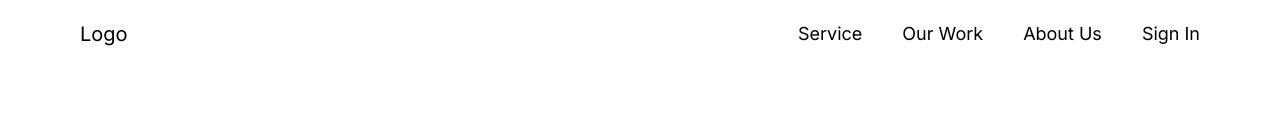
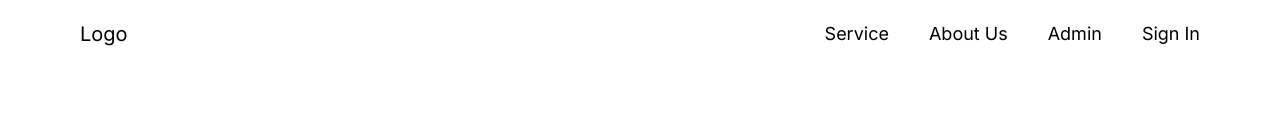
Before and after one commit to arpitsahuu/Learnify, a Next.js app in the folder client/: page / in a window 1280 px wide. Shown: the top 140 px of the page. Built offline with nearby package versions, Linux system fonts and the light colour scheme; no server answers.

Commit message:
make admin panel protected

```diff
--- a/client/src/app/admin/categories/page.tsx
+++ b/client/src/app/admin/categories/page.tsx
@@ -11,7 +11,7 @@ type Props = {};
 const page = (props: Props) => {
   return (
     <div>
-      {/* <AdminProtected> */}
+      <AdminProtected>
         <Heading
           title="Elearning - Admin"
           description="ELearning is a platform for students to learn and get help from teachers"
@@ -26,7 +26,7 @@ const page = (props: Props) => {
             <EditCategories />
           </div>
         </div>
-      {/* </AdminProtected> */}
+      </AdminProtected>
     </div>
   );
 };
--- a/client/src/app/admin/courses-analytics/page.tsx
+++ b/client/src/app/admin/courses-analytics/page.tsx
@@ -5,11 +5,13 @@ import AdminSidebar from "@/components/Admin/sidebar/AdminSidebar";
 import DashboardHeader from '../../../components/Admin/DashboardHeader';
 import Heading from '@/components/utils/Heading';
 import CourseAnalytics from "../../../components/Admin/Analytics/CourseAnalytics";
+import AdminProtected from '@/app/hooks/adminProtected';
 type Props = {}
 
 const page = (props: Props) => {
   return (
     <div>
+      <AdminProtected>
         <Heading
           title="Elearning - Admin"
           description="ELearning is a platform for students to learn and get help from teachers"
@@ -24,6 +26,7 @@ const page = (props: Props) => {
             <CourseAnalytics />
           </div>
         </div>
+      </AdminProtected>
     </div>
   )
 }
--- a/client/src/app/admin/courses/page.tsx
+++ b/client/src/app/admin/courses/page.tsx
@@ -12,7 +12,7 @@ const page = (props: Props) => {
 
   return (
     <div>
-      {/* <AdminProtected> */}
+      <AdminProtected>
         <Heading
           title="Elearning - Admin"
           description="ELearning is a platform for students to learn and get help from teachers"
@@ -27,7 +27,7 @@ const page = (props: Props) => {
             <AllCourses />
           </div>
         </div>
-      {/* </AdminProtected> */}
+      </AdminProtected>
     </div>
   )
 }
--- a/client/src/app/admin/create-course/page.tsx
+++ b/client/src/app/admin/create-course/page.tsx
@@ -4,12 +4,14 @@ import AdminSidebar from "@/components/Admin/sidebar/AdminSidebar";
 import CreateCourse from "../../../components/Admin/Course/CreateCourse";
 import DashboardHeader from '../../../components/Admin/DashboardHeader';
 import Heading from '@/components/utils/Heading';
+import AdminProtected from '@/app/hooks/adminProtected';
 
 type Props = {}
 
 const page = (props: Props) => {
   return (
     <div>
+      <AdminProtected>
         <Heading
           title="Lernify - Admin"
           description="ELearning is a platform for students to learn and get help from teachers"
@@ -24,6 +26,7 @@ const page = (props: Props) => {
             <CreateCourse />
           </div>
         </div>
+      </AdminProtected>
     </div>
   )
 }
--- a/client/src/app/admin/edit-course/[id]/page.tsx
+++ b/client/src/app/admin/edit-course/[id]/page.tsx
@@ -5,15 +5,17 @@ import CreateCourse from "../../../../components/Admin/Course/CreateCourse";
 import DashboardHeader from '../../../../components/Admin/DashboardHeader';
 import Heading from '@/components/utils/Heading';
 import EditCourse from '@/components/Admin/Course/EditCourse';
+import AdminProtected from '@/app/hooks/adminProtected';
 
 
 type Props = {}
 
-const page = ({params}:any) => {
+const page = ({ params }: any) => {
   const id = params?.id;
 
   return (
     <div>
+      <AdminProtected>
         <Heading
           title="Elearning - Admin"
           description="ELearning is a platform for students to learn and get help from teachers"
@@ -28,6 +30,7 @@ const page = ({params}:any) => {
             <EditCourse id={id} />
           </div>
         </div>
+      </AdminProtected>
     </div>
   )
 }
--- a/client/src/app/admin/faq/page.tsx
+++ b/client/src/app/admin/faq/page.tsx
@@ -11,7 +11,7 @@ type Props = {};
 const page = (props: Props) => {
   return (
     <div>
-      {/* <AdminProtected> */}
+      <AdminProtected>
         <Heading
           title="Elearning - Admin"
           description="ELearning is a platform for students to learn and get help from teachers"
@@ -27,7 +27,7 @@ const page = (props: Props) => {
             <br />
           </div>
         </div>
-      {/* </AdminProtected> */}
+      </AdminProtected>
     </div>
   );
 };
--- a/client/src/app/admin/orders-analytics/page.tsx
+++ b/client/src/app/admin/orders-analytics/page.tsx
@@ -4,12 +4,14 @@ import AdminSidebar from "@/components/Admin/sidebar/AdminSidebar";
 import DashboardHeader from '../../../components/Admin/DashboardHeader';
 import Heading from '@/components/utils/Heading';
 import OrdersAnalytics from "../../../components/Admin/Analytics/OrdersAnalytics";
+import AdminProtected from '@/app/hooks/adminProtected';
 
 type Props = {}
 
 const page = (props: Props) => {
   return (
     <div>
+      <AdminProtected>
         <Heading
           title="Elearning - Admin"
           description="ELearning is a platform for students to learn and get help from teachers"
@@ -24,6 +26,7 @@ const page = (props: Props) => {
             <OrdersAnalytics />
           </div>
         </div>
+      </AdminProtected>
     </div>
   )
 }
--- a/client/src/app/admin/page.tsx
+++ b/client/src/app/admin/page.tsx
@@ -1,6 +1,6 @@
 "use client";
 import React from "react";
-// import AdminProtected from "../hooks/adminProtected";
+import AdminProtected from "../hooks/adminProtected";
 // import DashboardHero from "../components/Admin/DashboardHero";
 import Heading from "@/components/utils/Heading";
 import AdminSidebar from "@/components/Admin/sidebar/AdminSidebar";
@@ -11,7 +11,7 @@ type Props = {};
 const page = (props: Props) => {
   return (
     <div>
-      {/* <AdminProtected> */}
+      <AdminProtected>
         <Heading
           title="Elearning - Admin"
           description="ELearning is a platform for students to learn and get help from teachers"
@@ -25,7 +25,7 @@ const page = (props: Props) => {
             <DashboardHero isDashboard={true} />
           </div>
         </div>
-      {/* </AdminProtected> */}
+      </AdminProtected>
     </div>
   );
 };
--- a/client/src/app/admin/team/page.tsx
+++ b/client/src/app/admin/team/page.tsx
@@ -11,7 +11,7 @@ type Props = {};
 const page = (props: Props) => {
   return (
     <div>
-      {/* <AdminProtected> */}
+      <AdminProtected>
         <Heading
           title="Lernify - Admin"
           description="Lernify is a platform for students to learn and get help from teachers"
@@ -26,7 +26,7 @@ const page = (props: Props) => {
             <AllUsers isTeam={true} />
           </div>
         </div>
-      {/* </AdminProtected> */}
+      </AdminProtected>
     </div>
   );
 };
--- a/client/src/app/admin/users-analytics/page.tsx
+++ b/client/src/app/admin/users-analytics/page.tsx
@@ -4,12 +4,14 @@ import AdminSidebar from "@/components/Admin/sidebar/AdminSidebar";
 import DashboardHeader from '../../../components/Admin/DashboardHeader';
 import Heading from '@/components/utils/Heading';
 import UserAnalytics from '../../../components/Admin/Analytics/UserAnalytics';
+import AdminProtected from '@/app/hooks/adminProtected';
 
 type Props = {}
 
 const page = (props: Props) => {
   return (
     <div>
+      <AdminProtected>
         <Heading
           title="Elearning - Admin"
           description="ELearning is a platform for students to learn and get help from teachers"
@@ -24,6 +26,7 @@ const page = (props: Props) => {
             <UserAnalytics />
           </div>
         </div>
+      </AdminProtected>
     </div>
   )
 }
--- a/client/src/app/admin/users/page.tsx
+++ b/client/src/app/admin/users/page.tsx
@@ -11,7 +11,7 @@ type Props = {}
 const page = (props: Props) => {
   return (
     <div>
-      {/* <AdminProtected> */}
+      <AdminProtected>
         <Heading
           title="Lernify - Admin"
           description="Lernify is a platform for students to learn and get help from teachers"
@@ -26,7 +26,7 @@ const page = (props: Props) => {
             <AllUsers />
           </div>
         </div>
-      {/* </AdminProtected> */}
+      </AdminProtected>
     </div>
   )
 }
--- a/client/src/components/Navbar.tsx
+++ b/client/src/components/Navbar.tsx
@@ -16,7 +16,7 @@ type Props = {
 };
 
 const Navbar: FC<Props> = ({ activeItem, setOpen, route, open, setRoute }) => {
-  const linkData: string[] = ["Service", "Our Work", "About us"];
+  const linkData: string[] = ["Service", "About us", "admin"];
   const {data:userData,isLoading,refetch} = useLoadUserQuery(undefined,{});
   const [state,setstate] = useState(true)
   console.log(userData)
@@ -30,12 +30,13 @@ const Navbar: FC<Props> = ({ activeItem, setOpen, route, open, setRoute }) => {
         {linkData.map((item, index) => (
           <Link
             key={index}
-            href="/"
+            href={item}
             className={`text-lg capitalize ${index === 3 && "ml-32"}`}
           >
             {item}
           </Link>
         ))}
+        {/* <Link href="/admin">Dasboard</Link> */}
         {/* { userData ?
         <button className={` text-lg capitalize ml-32"}`} onClick={() => setOpen(true)}>Sign in</button> : <button>{userData?.user.name}</button>
          } */}
```
Lines whose indentation alone changed are shown as unchanged.
